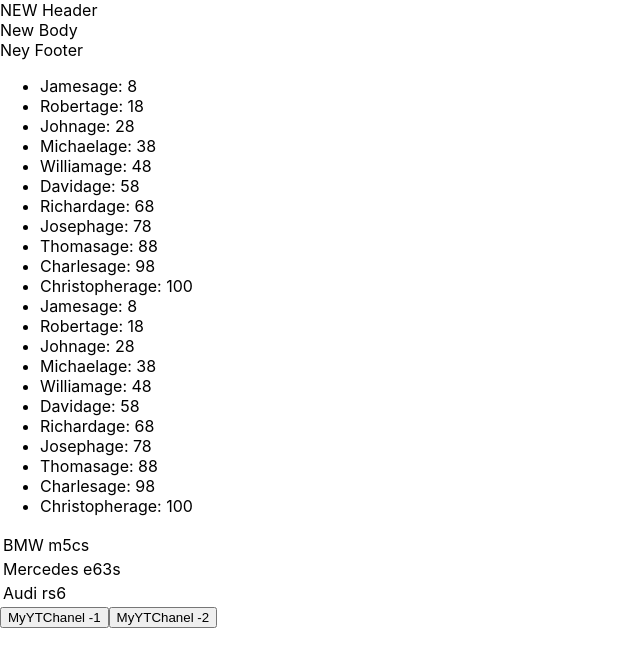
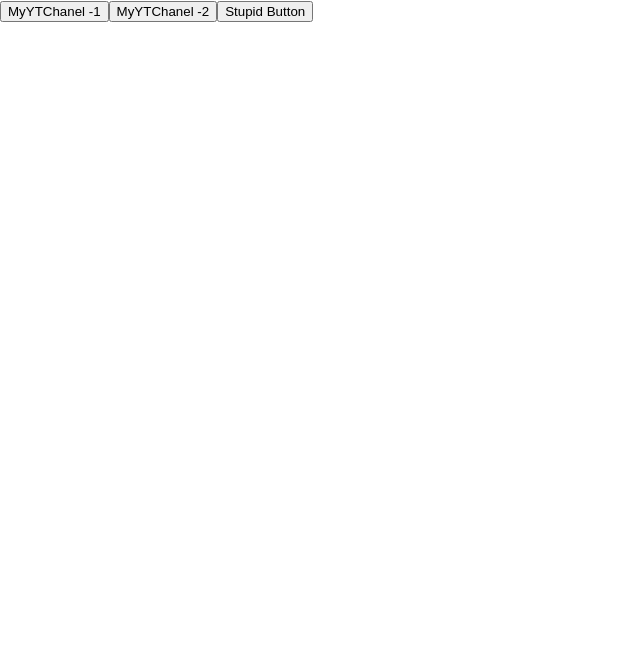
Before and after one commit to SokolEugene/microtasks, a React (Create React App) app: page / in a window 1280 px wide. Shown: the top 666 px of the page, without its empty margins (0-640 px from the left). Built offline with nearby package versions, Linux system fonts and the light colour scheme.

Commit message:
only buttons

```diff
--- a/src/App.tsx
+++ b/src/App.tsx
@@ -1,79 +1,27 @@
 import './App.css';
-import {Header} from './site/Header';
-import {Body} from './site/Body';
-import {Footer} from './site/Footer';
-import {NewComponent} from './site/NewComponent';
-import {TableComponent} from './site/TableComponent';
+import React from 'react';
+import {Button} from './Components/Button';
 
-function App() {
-    const topCars = [
-        {manufacturer: 'BMW', model: 'm5cs'},
-        {manufacturer: 'Mercedes', model: 'e63s'},
-        {manufacturer: 'Audi', model: 'rs6'}
-    ]
-    const students = [
-        {id: 1, name: 'James', age: 8},
-        {id: 2, name: 'Robert', age: 18},
-        {id: 3, name: 'John', age: 28},
-        {id: 4, name: 'Michael', age: 38},
-        {id: 5, name: 'William', age: 48},
-        {id: 6, name: 'David', age: 58},
-        {id: 7, name: 'Richard', age: 68},
-        {id: 8, name: 'Joseph', age: 78},
-        {id: 9, name: 'Thomas', age: 88},
-        {id: 10, name: 'Charles', age: 98},
-        {id: 11, name: 'Christopher', age: 100},
-        {id: 12, name: 'James', age: 8},
-        {id: 13, name: 'Robert', age: 18},
-        {id: 14, name: 'John', age: 28},
-        {id: 15, name: 'Michael', age: 38},
-        {id: 16, name: 'William', age: 48},
-        {id: 17, name: 'David', age: 58},
-        {id: 18, name: 'Richard', age: 68},
-        {id: 19, name: 'Joseph', age: 78},
-        {id: 20, name: 'Thomas', age: 88},
-        {id: 21, name: 'Charles', age: 98},
-        {id: 22, name: 'Christopher', age: 100},
-    ]
+function  App() {
+    const Button1Foo=(subscriber:string, age:number, adres:string)=>{
+        console.log(`My name is ${subscriber} and I am ${age} and also i live in ${adres}`)
+    }
+    const Button2Foo=(subscriber:string, age:number,adres:string)=>{
+        console.log(`My name is ${subscriber} and I am ${age} and also i live in ${adres}` )
+    }
+const Button3Foo=()=>{
+        console.log('Be patient, I have autism')
+}
+    return (
+        <div className="App">
+            <Button name={'MyYTChanel -1'} callBack={()=>Button1Foo('Vasya', 21, 'Minsk')}/>
+            <Button name={'MyYTChanel -2'} callBack={()=>Button2Foo('Ivan', 22, 'Vitebsk')}/>
+            <Button name={'Stupid Button'} callBack={Button3Foo}/>
+
+        </div>
+    )
+}
 
 
 
-    const onClickHandler=(name:string)=>{
-        console.log(`Hello ${name}`)
-    }
-
-
-
-    return (
-        <div className="App">
-            <Header titleForHeader={'NEW Header'}/>
-            <Body titleForBody={'New Body'}/>
-            <Footer titleForFooter={'Ney Footer'}/>
-            <NewComponent students={students}/>
-            <TableComponent topCars={topCars}/>
-            <button onClick={()=>onClickHandler('Vasya')}>MyYTChanel -1</button>
-            <button onClick={()=>onClickHandler('Ivan')}>MyYTChanel -2</button>
-
-
-            { /* <div>
-                <h3>What to learn</h3>
-                <div>
-                    <input/>
-                    <button>+</button>
-                </div>
-                <ul>
-                    <li><input type="checkbox" checked={true}/> <span>HTML&CSS</span></li>
-                    <li><input type="checkbox" checked={true}/> <span>JS</span></li>
-                    <li><input type="checkbox" checked={false}/> <span>React</span></li>
-                </ul>
-                <div>
-                    <button>All</button>
-                    <button>Active</button>
-                    <button>Completed</button>
-                </div>
-            </div>*/}
-        </div>
-    );
-}
-
 export default App;
--- /dev/null
+++ b/src/Components/Button.tsx
@@ -0,0 +1,17 @@
+import * as string_decoder from 'string_decoder';
+
+type ButtonType ={
+    name:string,
+    callBack: ()=>void
+
+}
+
+export const Button = (props:ButtonType) => {
+    const onClickHandler = () => {
+        props.callBack()
+    }
+
+    return (
+        <button onClick={onClickHandler}>{props.name}</button>
+    )
+}
--- a/src/site/Body.tsx
+++ /dev/null
@@ -1,9 +0,0 @@
-type BodyType = {
-    titleForBody:string
-}
-
-export const Body = (props:BodyType) => {
-    return (
-        <div>{props.titleForBody}</div>
-    )
-}
--- a/src/site/Footer.tsx
+++ /dev/null
@@ -1,9 +0,0 @@
-type FooterType = {
-    titleForFooter: string
-}
-
-export const Footer = (props:FooterType) =>{
-    return (
-        <div>{props.titleForFooter}</div>
-    )
-}
--- a/src/site/Header.tsx
+++ /dev/null
@@ -1,12 +0,0 @@
-
-type HeaderType ={
-    titleForHeader:string
-}
-
-export const Header = (props:HeaderType) => {
-    return(
-        <>
-            {props.titleForHeader}
-        </>
-    )
-}
--- a/src/site/NewComponent.tsx
+++ /dev/null
@@ -1,28 +0,0 @@
-interface NewComponentType {
-    students: Array<StudentType>
-}
-
-type StudentType = {
-    id: number,
-    name: string,
-    age: number,
-
-}
-
-export const NewComponent = (props:NewComponentType) => {
-
-
-    return (
-        <ul>
-            {props.students.map((el, index) => {
-                return (
-                    <li key={el.id}>
-                    <span>{el.name}</span>
-                    <span>age: {el.age}</span>
-                    </li>
-                )
-            })}
-
-        </ul>
-    )
-}
--- a/src/site/TableComponent.tsx
+++ /dev/null
@@ -1,22 +0,0 @@
-type TableComponentType = {
-    topCars: Array<TableType>
-}
-
-type TableType = {
-    manufacturer: string,
-    model: string,
-   /* index?: number,*/
-}
-export const TableComponent = (props: TableComponentType) => {
-    return (
-        <table>
-            <tbody>
-            {props.topCars.map((elem) => (
-                <tr key={elem.manufacturer+elem.model}>
-                    <td>{elem.manufacturer} {elem.model}</td>
-                </tr>
-            ))}
-            </tbody>
-        </table>
-    );
-};
```
